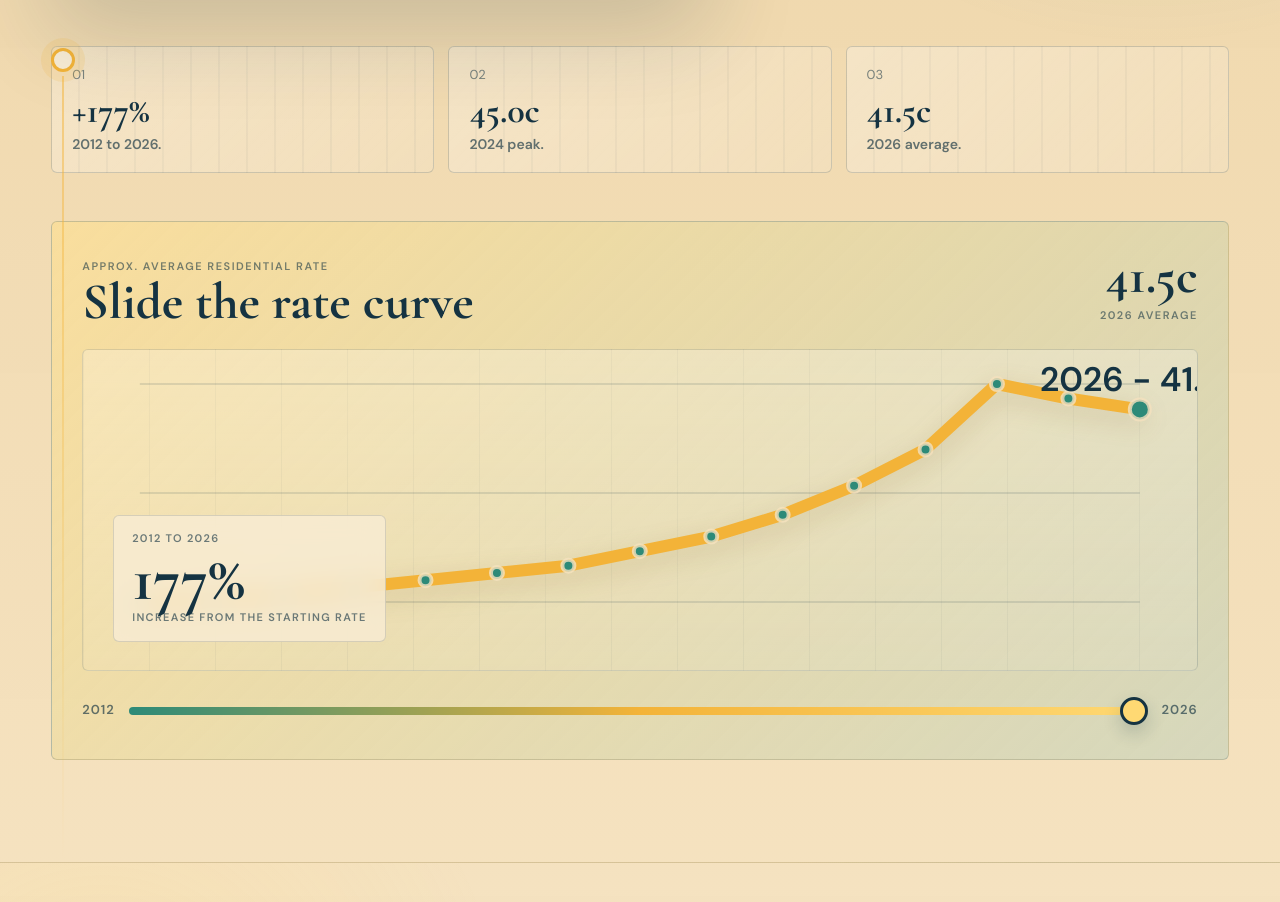
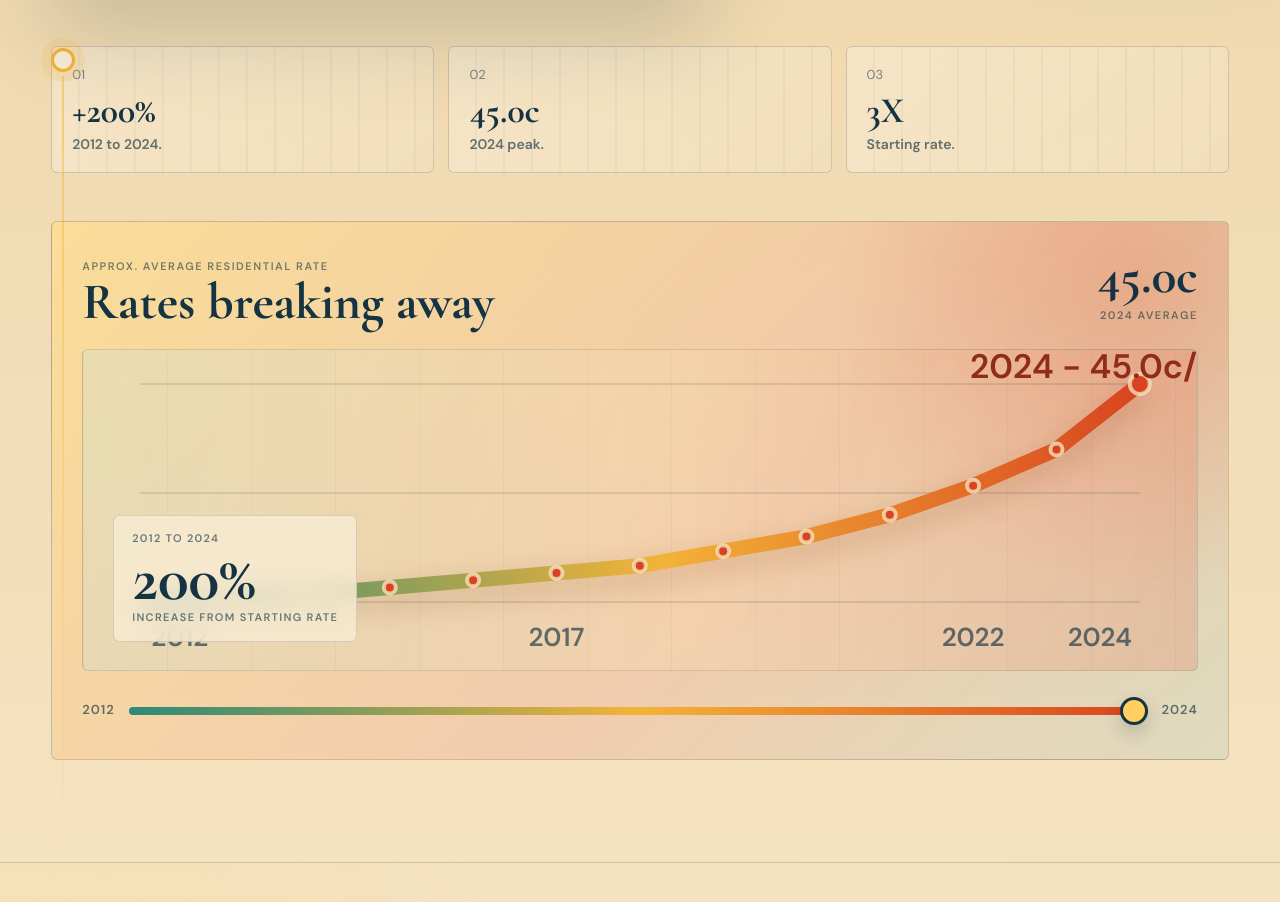
Before and after one commit to renewabletalentacquisition-jpg/renewable-acquisition, a Next.js app: page /presentation in a window 1280 px wide. Shown: the part 4333-5235 px from the top of the page. Built offline with nearby package versions, Linux system fonts and the light colour scheme.

Commit message:
Sharpen utility rate surge graph

```diff
--- a/src/app/presentation/page.tsx
+++ b/src/app/presentation/page.tsx
@@ -25,15 +25,15 @@ const chapters = [
     number: "02",
     label: "Utility Rates",
     headline: "The utility bill is the competitor.",
-    caption: "Average residential rates climbed from 15.0c/kWh in 2012 to 41.5c/kWh in 2026.",
+    caption: "Average residential rates climbed from 15.0c/kWh in 2012 to 45.0c/kWh in 2024.",
     visual: "https://images.unsplash.com/photo-1473341304170-971dccb5ac1e?auto=format&fit=crop&w=1400&q=82",
     frame: "The bill moves.",
     talk: "Even with the recent pullback, the long-term path is still sharply higher than where homeowners started.",
     bridge: "Now break the bill into energy, delivery, and fees.",
     proof: [
-      { label: "+177%", detail: "2012 to 2026." },
+      { label: "+200%", detail: "2012 to 2024." },
       { label: "45.0c", detail: "2024 peak." },
-      { label: "41.5c", detail: "2026 average." },
+      { label: "3X", detail: "Starting rate." },
     ],
   },
   {
@@ -228,10 +228,9 @@ const rateHistory = [
   { year: 2022, rate: 31.0 },
   { year: 2023, rate: 36.0 },
   { year: 2024, rate: 45.0 },
-  { year: 2025, rate: 43.0 },
-  { year: 2026, rate: 41.5 },
 ];
 
+const rateMilestoneYears = new Set([2012, 2017, 2022, 2024]);
 const maxRate = Math.max(...rateHistory.map((item) => item.rate));
 const minRate = Math.min(...rateHistory.map((item) => item.rate));
 const firstRate = rateHistory[0].rate;
@@ -495,11 +494,11 @@ export default function PresentationPage() {
             </div>
 
             {chapter.id === "utility-rates" ? (
-              <div className="pitch-rate-history" aria-label="Sliding average residential electric rate graph from 2012 to 2026">
+              <div className="pitch-rate-history" aria-label="Sliding average residential electric rate graph from 2012 to 2024">
                 <div className="pitch-rate-history-head">
                   <div>
                     <small>Approx. Average Residential Rate</small>
-                    <strong>Slide the rate curve</strong>
+                    <strong>Rates breaking away</strong>
                   </div>
                   <div>
                     <span>{selectedRate.rate.toFixed(1)}c</span>
@@ -509,6 +508,13 @@ export default function PresentationPage() {
 
                 <div className="pitch-rate-graph">
                   <svg viewBox="0 0 1000 320" role="img" aria-label={`Residential rate increased from 15.0 cents in 2012 to ${selectedRate.rate.toFixed(1)} cents in ${selectedRate.year}`}>
+                    <defs>
+                      <linearGradient id="rateSurgeGradient" x1="0%" x2="100%" y1="0%" y2="0%">
+                        <stop offset="0%" stopColor="#2d8a78" />
+                        <stop offset="52%" stopColor="#f3b338" />
+                        <stop offset="100%" stopColor="#d8441f" />
+                      </linearGradient>
+                    </defs>
                     <path className="pitch-rate-grid-line" d="M 0 252 L 1000 252" />
                     <path className="pitch-rate-grid-line" d="M 0 143 L 1000 143" />
                     <path className="pitch-rate-grid-line" d="M 0 34 L 1000 34" />
@@ -522,8 +528,13 @@ export default function PresentationPage() {
                           cy={point.y}
                           r={index === rateIndex ? 10 : 6}
                         />
+                        {rateMilestoneYears.has(point.year) ? (
+                          <text x={Math.min(Math.max(point.x, 40), 960)} y="296" className="pitch-rate-year">
+                            {point.year}
+                          </text>
+                        ) : null}
                         {index === rateIndex ? (
-                          <text x={Math.min(point.x + 20, 900)} y={Math.max(point.y - 18, 28)} className="pitch-rate-label">
+                          <text x={Math.min(point.x + 20, 830)} y={Math.max(point.y - 18, 28)} className="pitch-rate-label">
                             {point.year} - {point.rate.toFixed(1)}c/kWh
                           </text>
                         ) : null}
@@ -533,7 +544,7 @@ export default function PresentationPage() {
                   <div className="pitch-rate-callout">
                     <small>2012 to {selectedRate.year}</small>
                     <strong>{selectedRateIncrease}%</strong>
-                    <span>increase from the starting rate</span>
+                    <span>increase from starting rate</span>
                   </div>
                 </div>
 
@@ -1373,7 +1384,8 @@ export default function PresentationPage() {
           border: 1px solid rgba(21, 51, 66, 0.18);
           border-radius: 6px;
           background:
-            linear-gradient(135deg, rgba(255, 217, 115, 0.46), rgba(45, 138, 120, 0.16)),
+            radial-gradient(circle at 92% 12%, rgba(216, 68, 31, 0.24), transparent 26%),
+            linear-gradient(135deg, rgba(255, 217, 115, 0.52), rgba(216, 68, 31, 0.16) 58%, rgba(45, 138, 120, 0.12)),
             rgba(255, 255, 255, 0.18);
         }
 
@@ -1414,8 +1426,9 @@ export default function PresentationPage() {
           border: 1px solid rgba(21, 51, 66, 0.13);
           border-radius: 6px;
           background:
-            linear-gradient(180deg, rgba(255, 255, 255, 0.25), rgba(255, 255, 255, 0.08)),
-            repeating-linear-gradient(90deg, rgba(21, 51, 66, 0.05) 0 1px, transparent 1px 66px);
+            linear-gradient(110deg, rgba(255, 255, 255, 0.24), rgba(255, 255, 255, 0.08)),
+            linear-gradient(90deg, rgba(45, 138, 120, 0.1), rgba(243, 179, 56, 0.12) 54%, rgba(216, 68, 31, 0.2)),
+            repeating-linear-gradient(90deg, rgba(21, 51, 66, 0.05) 0 1px, transparent 1px 84px);
         }
 
         .pitch-rate-graph svg {
@@ -1440,13 +1453,13 @@ export default function PresentationPage() {
 
         .pitch-rate-path-base {
           stroke: rgba(21, 51, 66, 0.18);
-          stroke-width: 10;
+          stroke-width: 9;
         }
 
         .pitch-rate-path-live {
-          stroke: var(--solar);
-          stroke-width: 12;
-          filter: drop-shadow(0 8px 12px rgba(119, 80, 13, 0.18));
+          stroke: url("#rateSurgeGradient");
+          stroke-width: 15;
+          filter: drop-shadow(0 10px 14px rgba(119, 52, 13, 0.24));
         }
 
         .pitch-rate-dot {
@@ -1457,14 +1470,22 @@ export default function PresentationPage() {
         }
 
         .pitch-rate-dot.active {
-          fill: var(--leaf);
+          fill: #d8441f;
         }
 
         .pitch-rate-label {
-          fill: var(--ink);
+          fill: #8f2d19;
           font-size: 34px;
           font-weight: 900;
           letter-spacing: 0;
+        }
+
+        .pitch-rate-year {
+          fill: rgba(21, 51, 66, 0.66);
+          font-size: 26px;
+          font-weight: 950;
+          letter-spacing: 0;
+          text-anchor: middle;
         }
 
         .pitch-rate-callout {
@@ -1522,7 +1543,7 @@ export default function PresentationPage() {
         .pitch-rate-slider input::-webkit-slider-runnable-track {
           height: 8px;
           border-radius: 999px;
-          background: linear-gradient(90deg, var(--leaf), var(--solar), var(--solar-bright));
+          background: linear-gradient(90deg, var(--leaf), var(--solar), #d8441f);
         }
 
         .pitch-rate-slider input::-webkit-slider-thumb {
@@ -1532,14 +1553,14 @@ export default function PresentationPage() {
           appearance: none;
           border: 3px solid var(--ink);
           border-radius: 999px;
-          background: var(--solar-bright);
+          background: #ffcf5f;
           box-shadow: 0 8px 18px rgba(21, 51, 66, 0.2);
         }
 
         .pitch-rate-slider input::-moz-range-track {
           height: 8px;
           border-radius: 999px;
-          background: linear-gradient(90deg, var(--leaf), var(--solar), var(--solar-bright));
+          background: linear-gradient(90deg, var(--leaf), var(--solar), #d8441f);
         }
 
         .pitch-rate-slider input::-moz-range-thumb {
@@ -1547,7 +1568,7 @@ export default function PresentationPage() {
           height: 24px;
           border: 3px solid var(--ink);
           border-radius: 999px;
-          background: var(--solar-bright);
+          background: #ffcf5f;
           box-shadow: 0 8px 18px rgba(21, 51, 66, 0.2);
         }
 
```
